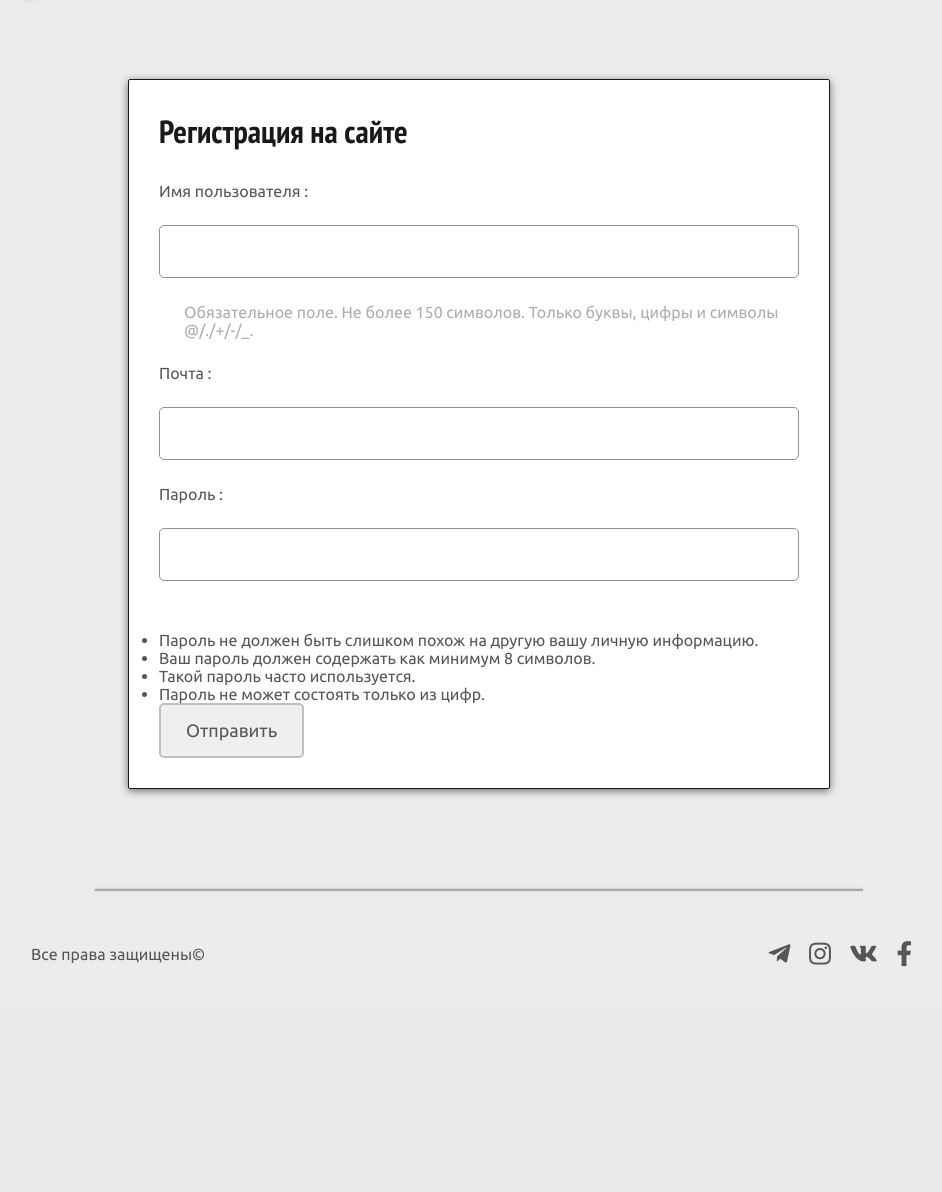
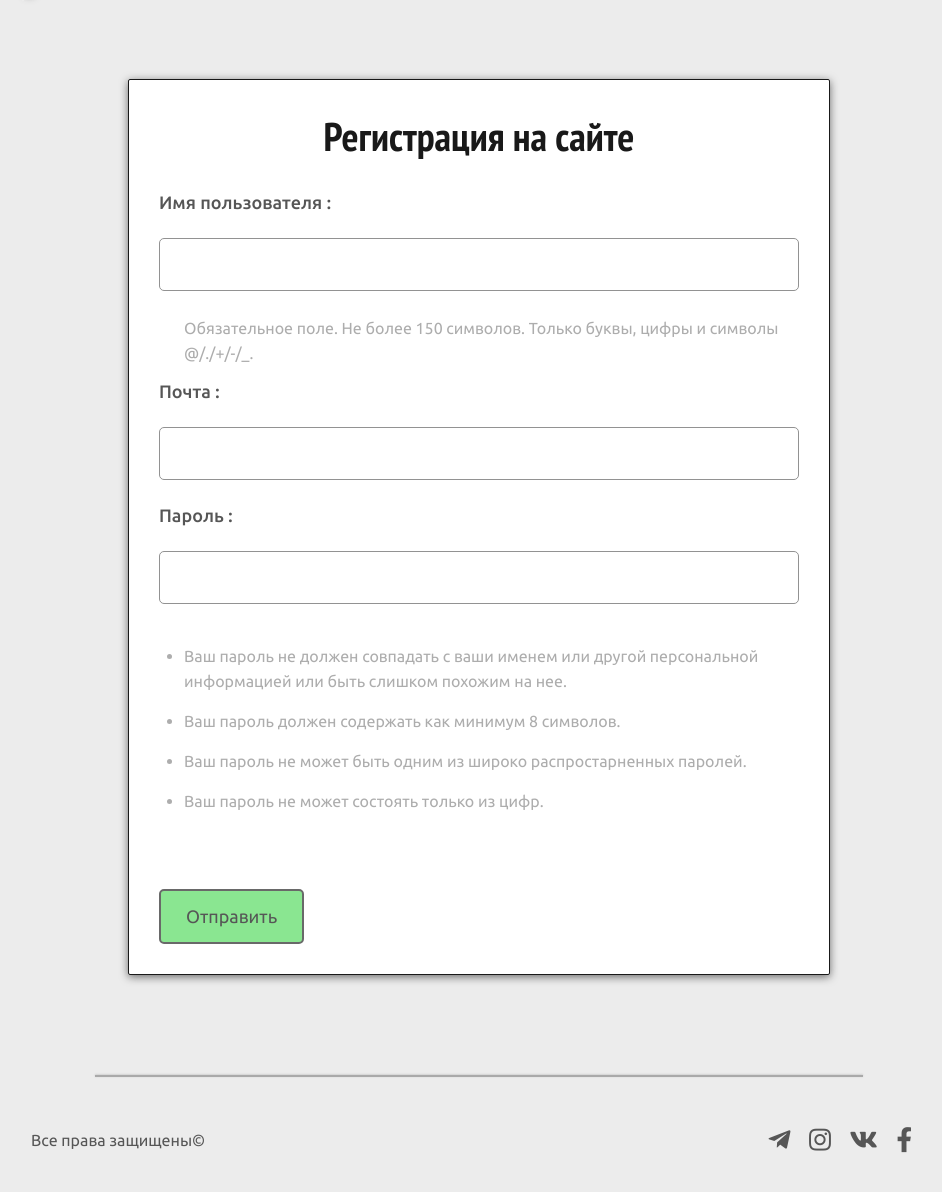
Before and after one commit to MezoneOrange/reduced_urls, a Django app: page /user/registration/ in a window 1280 px wide. Shown: the part 104-1296 px from the top of the page, without its empty margins (161-1103 px from the left). Before the commit the page ends 1071 px from the top, so only its background shows below. Run offline with Django 3.2, Linux system fonts and the light colour scheme; some libraries are stand-ins or nearby versions.

Commit message:
Mornized stile for registration and profile pages

```diff
--- a/reduces/static/reduces/css/main.css
+++ b/reduces/static/reduces/css/main.css
@@ -23,7 +23,6 @@ h1, h2, h3, h4, h5, h6 {
     cursor: pointer;
 }
 
-
 .btn_link {
     border-color: #696969;
     background-color: #8ae691;
@@ -35,6 +34,11 @@ h1, h2, h3, h4, h5, h6 {
     border-color: #32963a;
     color: #fff;
 }
+
+.mt-5 {
+    margin-top: 20px;
+}
+
 
 body {
     width: 100%;
@@ -161,6 +165,11 @@ main {
     box-sizing: content-box;
 }
 
+.form h2:only-of-type {
+    font-size: 40px;
+    text-align: center;
+}
+
 .form form {
     margin-top: 30px;
 }
@@ -168,6 +177,11 @@ main {
 .form form .field {
     display: flex;
     flex-direction: column;
+}
+
+.label {
+    font-weight: 500;
+    font-size: 18px;
 }
 
 .input {
@@ -189,16 +203,40 @@ main {
     font-weight: 300;
 }
 
-.help {
-    margin-bottom: 25px;
+.help_list {
+    margin-bottom: 40px;
+}
+
+.help, .help_list_item {
+    margin-bottom: 15px;
     margin-left: 25px;
-
     color: #adadad;
+    line-height: 25px;
     font-weight: 400;
 }
 
 .form form button {
     align-self: flex-end;
+}
+
+/* profile */
+.profile,
+.profile h2 {
+    margin-bottom: 35px;
+}
+
+.profile p {
+    font-family: 'PT Sans Narrow', sans-serif;
+    font-weight: 700;
+    font-size: 18px;
+    letter-spacing: 1px;
+    margin-bottom: 10px;
+    text-align: center;
+}
+
+.profile p span {
+    font-weight: 400;
+    font-size: 16px;
 }
 
 /* footer */
--- a/users/forms.py
+++ b/users/forms.py
@@ -3,6 +3,7 @@ from django.contrib.auth.models import User
 from django.contrib.auth.forms import UserCreationForm
 from django.contrib.auth import password_validation
 from django.contrib.auth.password_validation import validate_password
+from django.utils.safestring import mark_safe
 
 
 class UserRegistrationForm(UserCreationForm):
@@ -10,10 +11,21 @@ class UserRegistrationForm(UserCreationForm):
 
     email - email field, add email field to registration form.
     """
-    email = forms.EmailField(widget=forms.EmailInput(attrs={'class': 'input'}), label='Почта')
+    help_password_text = ("<ul class='help_list'>" +
+                          "<li class='help_list_item'>Ваш пароль не должен совпадать с ваши именем" +
+                          " или другой персональной информацией" +
+                          " или быть слишком похожим на нее.</li>" +
+                          "<li class='help_list_item'>Ваш пароль должен содержать как минимум 8 символов.</li>" +
+                          "<li class='help_list_item'>Ваш пароль не может быть одним из" +
+                          " широко распростарненных паролей.</li>" +
+                          "<li class='help_list_item'>Ваш пароль не может состоять только из цифр.</li>" +
+                          "</ul>")
+
+    email = forms.EmailField(widget=forms.EmailInput(attrs={'class': 'input'}),
+                             label='Почта')
     password1 = forms.CharField(widget=forms.PasswordInput(attrs={'class': 'input'}),
                                 label='Пароль',
-                                help_text=password_validation.password_validators_help_text_html(),
+                                help_text=mark_safe(help_password_text),
                                 validators=[validate_password])
 
     def __init__(self, *args, **kwargs):
@@ -27,6 +39,9 @@ class UserRegistrationForm(UserCreationForm):
         widgets = {
             'username': forms.TextInput(attrs={'class': 'input'}),
             'password1': forms.PasswordInput(attrs={'class': 'input'})
+        }
+        help_texts = {
+            'email': "Текст для почты"
         }
 
 
--- a/users/templates/users/registration.html
+++ b/users/templates/users/registration.html
@@ -5,7 +5,7 @@
 {% block main_block %}
 
 <div class="form">
-    <h1>Регистрация на сайте</h1>
+    <h2>Регистрация на сайте</h2>
     <form method="POST">
         {% csrf_token %}
         {% for non_fiels_error in form.non_fiels_errors %}
@@ -17,7 +17,7 @@
                     <p class="error">{{ error }}</p>
                 {% endfor %}
 
-                <label for="{{ field.id_for_label }}">{{ field.label }} :</label>
+                <label for="{{ field.id_for_label }}" class="label">{{ field.label }} :</label>
                 {{ field }}
 
 
@@ -27,7 +27,7 @@
             </div>
 
         {% endfor %}
-        <button type="submit" class="btn">Отправить</button>
+        <button type="submit" class="btn btn_link mt-5">Отправить</button>
     </form>
 </div>
 
```
Also changed, not shown: users/templates/users/profile.html (+4 -4 lines), db.sqlite3.
